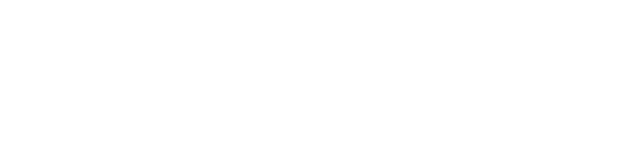
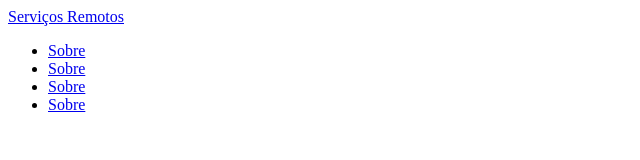
Before and after one commit to TainaAlmd/servicos-web, a plain HTML site: page index.html in a window 1280 px wide. Shown: the whole page, without its empty margins (0-640 px from the left). Drawn offline with Linux system fonts and the light colour scheme.

Commit message:
navbar adicionada+logo

```diff
--- a/index.html
+++ b/index.html
@@ -8,5 +8,18 @@
     </head>
     <body>
 
+        <nav>
+            <a href="#">Serviços Remotos</a>
+            <!--ul>li*4>a[href="#sobre"][target="_blank"]>{Sobre} -> Emmet abreviation-->
+            <ul><!--Dentro do ul SOMENTE LI-->
+                <li><a href="#sobre"">Sobre</a></li>
+                <li><a href="#sobre">Sobre</a></li>
+                <li><a href="#sobre">Sobre</a></li>
+                <li><a href="#sobre"">Sobre</a></li>
+            </ul>
+       </nav>
+
+
+
     </body>
 </html>
```
Lines whose indentation alone changed are shown as unchanged.
